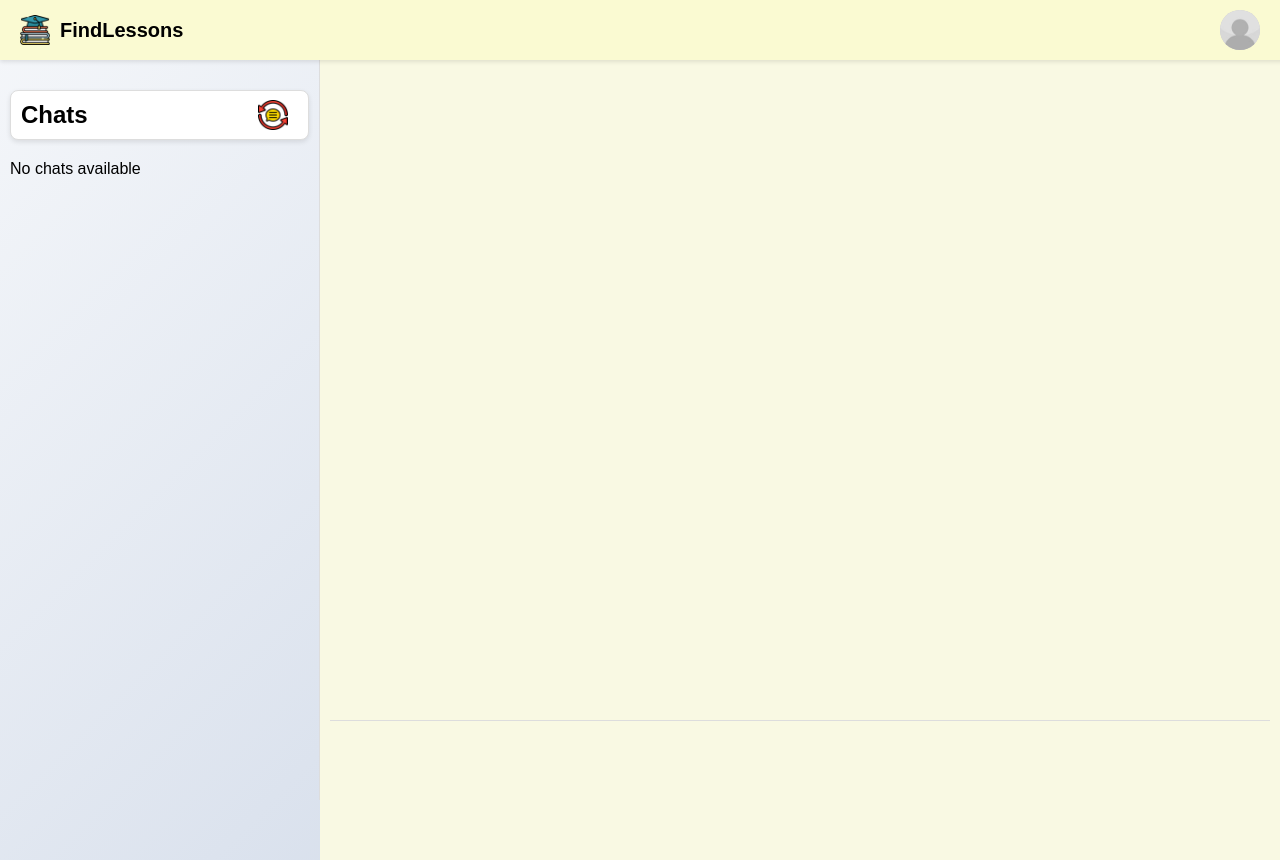
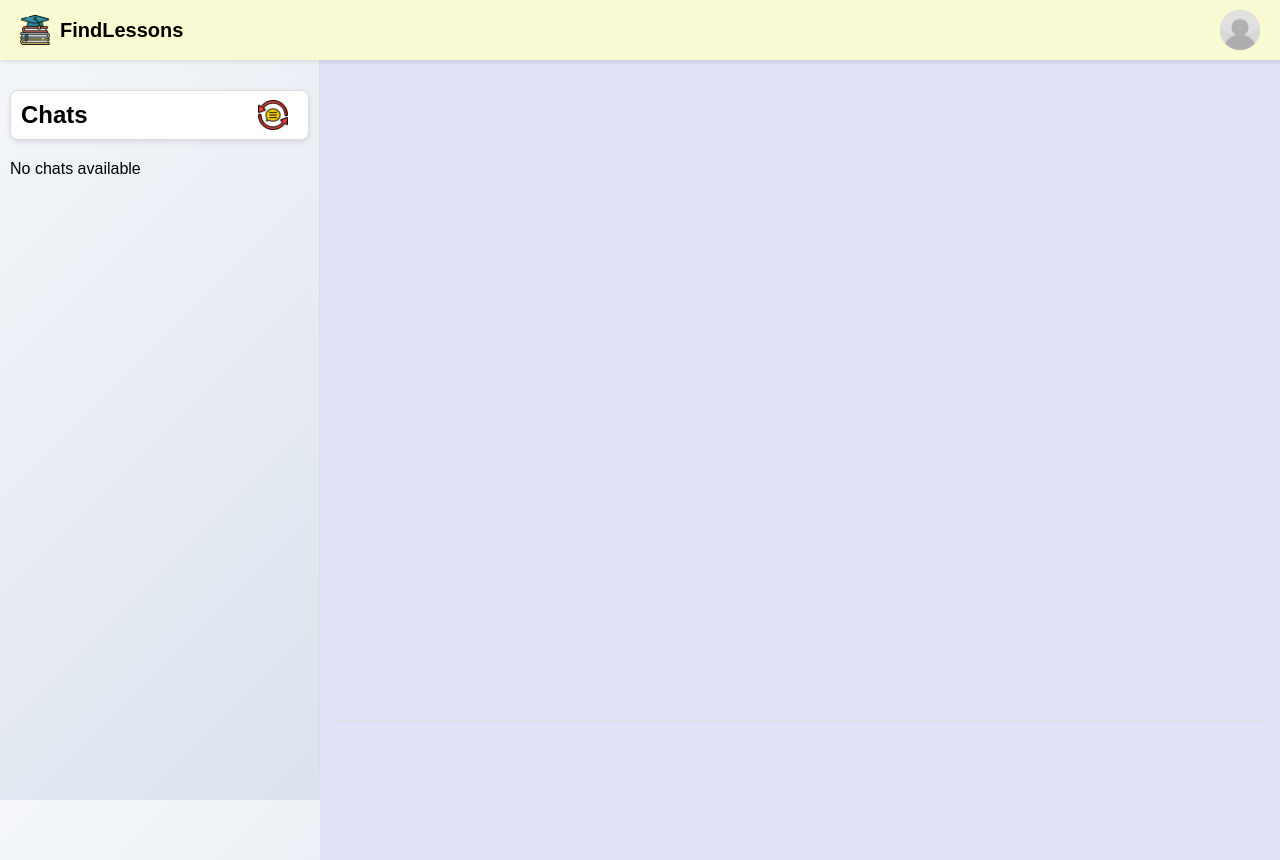
Before and after one commit to ch-fano/findLessons, a Django app: page /chat/view/ in a window 1280 px wide. Run offline with Django 5.2, Linux system fonts and the light colour scheme; a user stored in the database is signed in; data comes from the database, SQL or seed files in the repository; both versions use the stored data as it was after the commit; some libraries are stand-ins or nearby versions.

Commit message:
finished chat page

```diff
--- a/chat/templates/chat/chat.html
+++ b/chat/templates/chat/chat.html
@@ -5,6 +5,12 @@
 
 {% block head %}
    <style>
+        html, body {
+            height: 100%;
+            margin: 0;
+            overflow: hidden;
+        }
+
         .align-link-profile {
             margin-right: 40px;
         }
@@ -111,7 +117,7 @@
             overflow: hidden;
             margin-right: 0;
             padding: 10px 10px 70px;
-            background-color: #f9f9e3;
+            background-color: #dee1f8;
             overflow-y: auto;
         }
 
@@ -121,6 +127,7 @@
             border-bottom: 1px solid #ddd;
             padding-bottom: 10px;
             max-height: calc(100vh - 160px);
+            margin-bottom:60px;
         }
 
 
@@ -247,7 +254,7 @@
         </div>
     {% endif %}
 
-   <script>
+    <script>
         const chatName = "{{ chat_name }}";
         const username = "{{ request.user.username }}";
         let chatSocket;
@@ -263,6 +270,7 @@
                     const messageClass = data.username === username ? 'sent' : 'received';
                     document.querySelector('#chat-log').innerHTML +=
                         '<div class="message-box ' + messageClass + '">' + data.message + '</div>';
+                    scrollToBottom();  // Scroll to the bottom after a new message
                 };
 
                 chatSocket.onclose = function (e) {
@@ -295,6 +303,9 @@
 
                 // Initialize button state
                 toggleSendButton();
+
+                // Scroll to bottom on initial load
+                scrollToBottom();
             }
         }
 
@@ -304,8 +315,15 @@
             }
         }
 
+        // Function to scroll chat log to the bottom
+        function scrollToBottom() {
+            const chatLog = document.querySelector('#chat-log');
+            chatLog.scrollTop = chatLog.scrollHeight;
+        }
+
         // Setup WebSocket connection
         setupWebSocket();
+        scrollToBottom();
 
         // Ensure WebSocket is closed before the page unloads
         window.addEventListener('beforeunload', function () {
```
Also changed, not shown: db.sqlite3.
